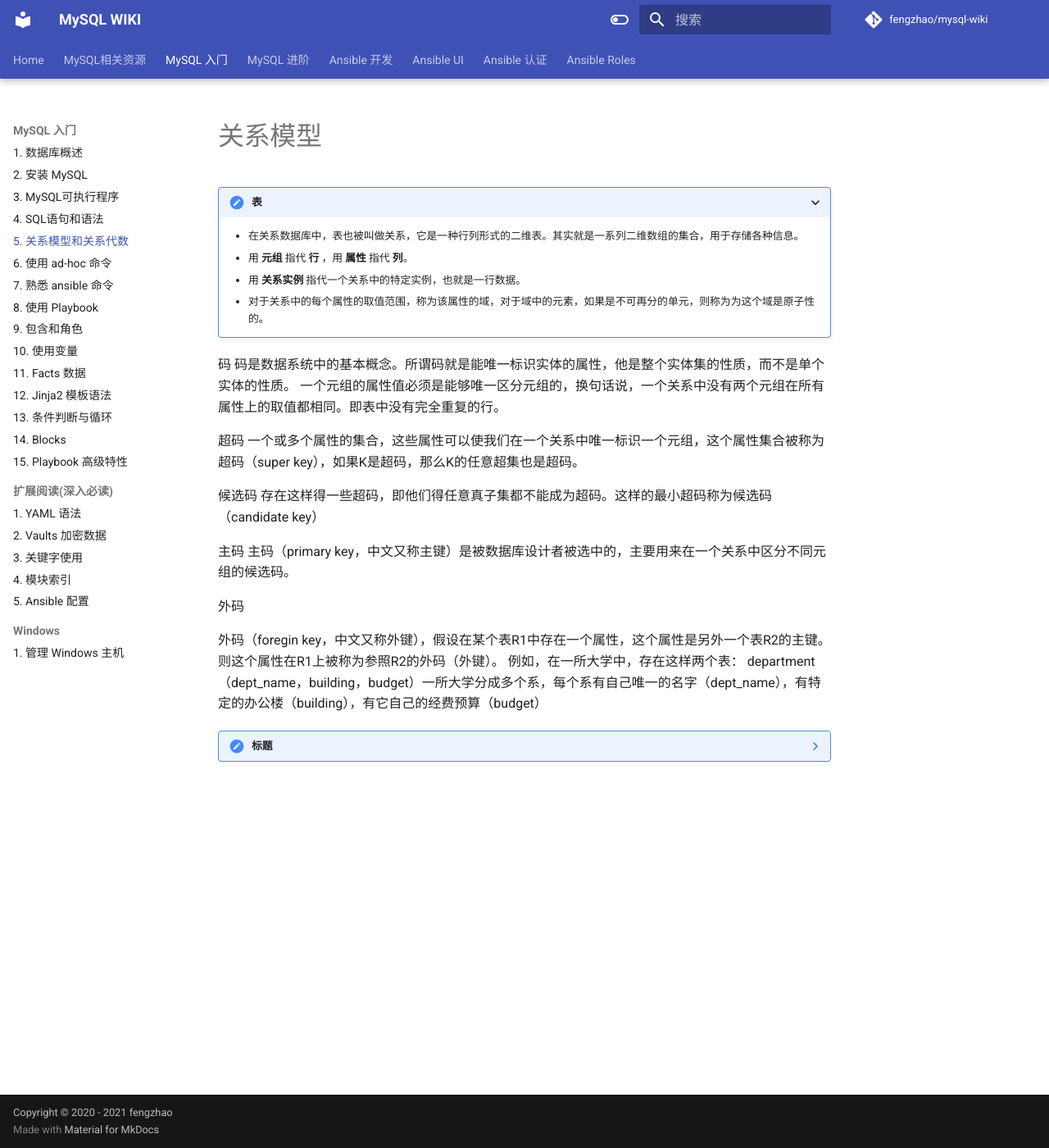
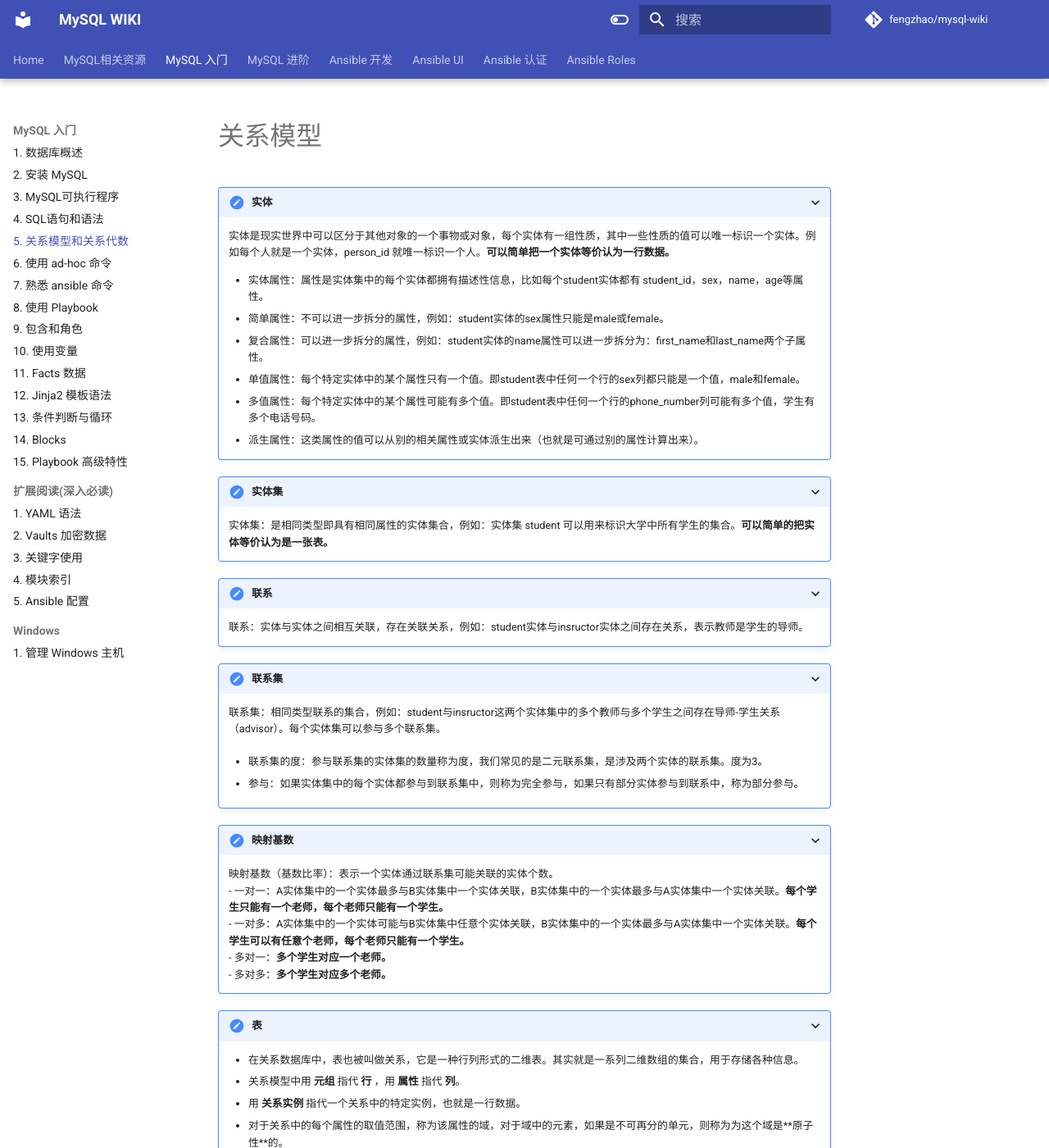
Before and after one commit to fengzhaowiki/mysql-wiki, an MkDocs documentation site: the page built from docs/basic/5.relation.md, in a window 1280 px wide and 1400 px high. Shown: the whole window at 82% size. Built offline with MkDocs 1.6.1 and Material for MkDocs 9.7.7, drawn with Linux system fonts in a browser that asks for light colours; comment, search, counter and statistics services are not loaded.

Commit message:
update mysql docs

```diff
--- a/docs/basic/5.relation.md
+++ b/docs/basic/5.relation.md
@@ -2,11 +2,51 @@
 # 关系模型
 
 
+
+
+???+ 实体
+     实体是现实世界中可以区分于其他对象的一个事物或对象，每个实体有一组性质，其中一些性质的值可以唯一标识一个实体。例如每个人就是一个实体，person_id 就唯一标识一个人。**可以简单把一个实体等价认为一行数据。** <br>
+
+     - 实体属性：属性是实体集中的每个实体都拥有描述性信息，比如每个student实体都有 student_id，sex，name，age等属性。<br>
+     - 简单属性：不可以进一步拆分的属性，例如：student实体的sex属性只能是male或female。<br>
+     - 复合属性：可以进一步拆分的属性，例如：student实体的name属性可以进一步拆分为：first_name和last_name两个子属性。<br>
+     - 单值属性：每个特定实体中的某个属性只有一个值。即student表中任何一个行的sex列都只能是一个值，male和female。<br>
+     - 多值属性：每个特定实体中的某个属性可能有多个值。即student表中任何一个行的phone_number列可能有多个值，学生有多个电话号码。<br>
+     - 派生属性：这类属性的值可以从别的相关属性或实体派生出来（也就是可通过别的属性计算出来）。<br>
+
+???+ 实体集
+     实体集：是相同类型即具有相同属性的实体集合，例如：实体集 student 可以用来标识大学中所有学生的集合。**可以简单的把实体等价认为是一张表。**
+
+
+???+ 联系
+     联系：实体与实体之间相互关联，存在关联关系，例如：student实体与insructor实体之间存在关系，表示教师是学生的导师。<br>
+
+???+ 联系集
+     联系集：相同类型联系的集合，例如：student与insructor这两个实体集中的多个教师与多个学生之间存在导师-学生关系（advisor）。每个实体集可以参与多个联系集。<br>
+
+     - 联系集的度：参与联系集的实体集的数量称为度，我们常见的是二元联系集，是涉及两个实体的联系集。度为3。<br>
+
+     - 参与：如果实体集中的每个实体都参与到联系集中，则称为完全参与，如果只有部分实体参与到联系中，称为部分参与。<br>
+
+
+???+ 映射基数
+     映射基数（基数比率）：表示一个实体通过联系集可能关联的实体个数。<br>
+     - 一对一：A实体集中的一个实体最多与B实体集中一个实体关联，B实体集中的一个实体最多与A实体集中一个实体关联。**每个学生只能有一个老师，每个老师只能有一个学生。**<br>
+     - 一对多：A实体集中的一个实体可能与B实体集中任意个实体关联，B实体集中的一个实体最多与A实体集中一个实体关联。**每个学生可以有任意个老师，每个老师只能有一个学生。**<br>
+     - 多对一：**多个学生对应一个老师。**<br>
+     - 多对多：**多个学生对应多个老师。**<br>
+
+
+
+
+
+
+
 ???+ 表
      - 在关系数据库中，表也被叫做关系，它是一种行列形式的二维表。其实就是一系列二维数组的集合，用于存储各种信息。<br>
-     - 用 **元组** 指代 **行** ，用 **属性** 指代 **列**。<br>
+     - 关系模型中用 **元组** 指代 **行** ，用 **属性** 指代 **列**。<br>
      - 用 **关系实例** 指代一个关系中的特定实例，也就是一行数据。<br>
-     - 对于关系中的每个属性的取值范围，称为该属性的域，对于域中的元素，如果是不可再分的单元，则称为为这个域是原子性的。<br>
+     - 对于关系中的每个属性的取值范围，称为该属性的域，对于域中的元素，如果是不可再分的单元，则称为为这个域是**原子性**的。<br>
 
 
 
```
